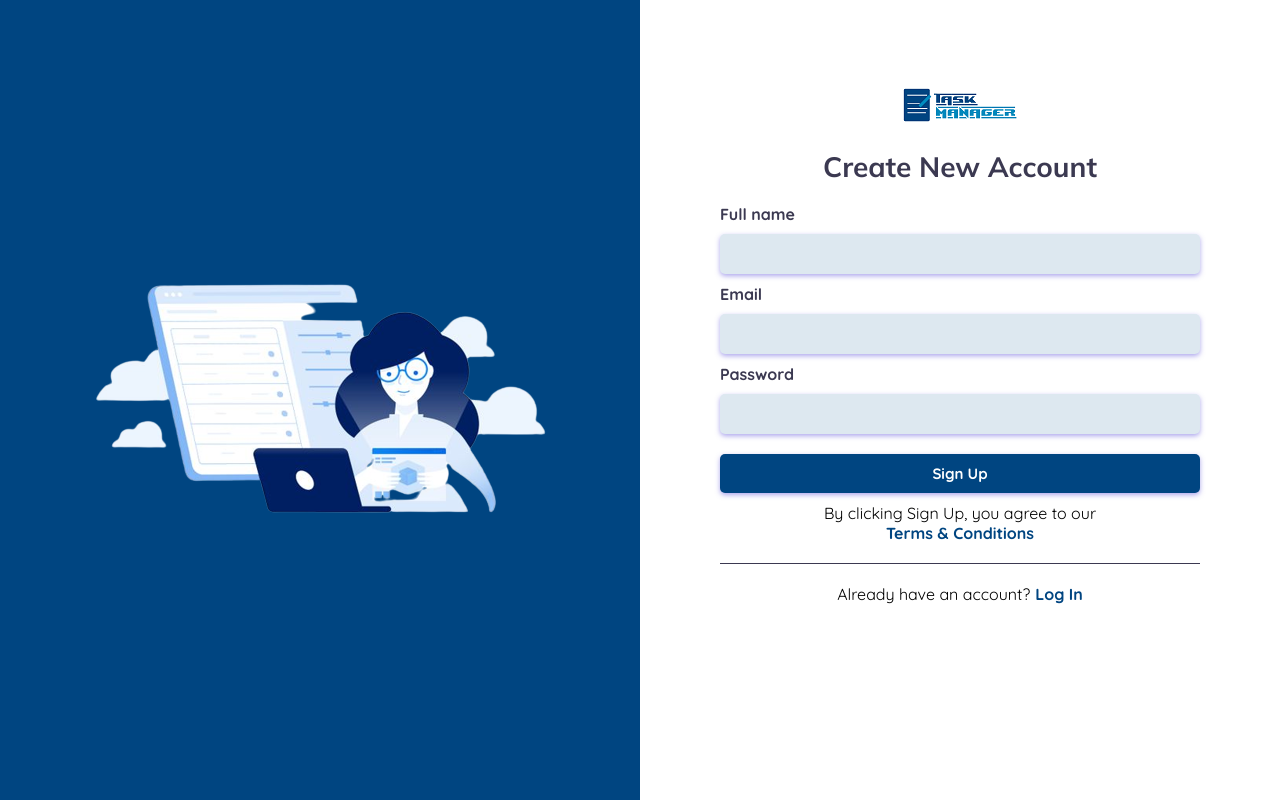
After one commit to Tochard/Task-Management-System, a PHP site: page /auth/register.html in a window 1280 px wide. The commit adds this page. Run offline with PHP 8.4, Linux system fonts and the light colour scheme.

Commit message:
modified

```diff
--- a/assets/css/style.css
+++ b/assets/css/style.css
@@ -17,7 +17,7 @@
   --raisin-black-1: #004581;
   --majorelle-blue: #004581;
   --ghost-white-1: #fafaff;
-  --ghost-white-2: #f0f2fa;
+  --ghost-white-2: #dde8f0;
   --white-opacity: #ffffff80;
   --independence: #3b3951;
   --lavender-web: #ece9fb;
@@ -552,6 +553,95 @@ footer .logo { margin-bottom: 25px; }
 
 
 
+/**LOGIN AND REGISTER**/
+.body-cont {
+  height: 100vh;
+  background-color: var(--majorelle-blue);
+  display: grid;
+  grid-template-columns: 1fr 1fr;
+}
+
+.form-logo {
+  display: flex;
+  justify-content: center;
+  align-items: center;
+  margin-bottom: 20px;
+}
+
+.form {
+  background-color: #fff;
+  height: 100vh;
+}
+
+.form-sect {
+  padding: var(--section-padding);
+}
+
+.form-sect h2 {
+  text-align: center;
+  margin-bottom: 20px;
+}
+
+.inp {
+  background-color: var(--ghost-white-2);
+  border-radius: 5px;
+  margin: 10px 0;
+  font-size: 16px;
+  padding: 10px 15px;
+  box-shadow: 0 2px 5px #5c50dc80;
+  outline: none;
+}
+
+label {
+  font-weight: bold;
+  color: var(--independence);
+}
+
+.btn-form {
+  display: inline-block;
+  width: 100%;
+  border-radius: 5px;
+  margin: 10px 0;
+  box-shadow: 0 2px 5px #5c50dc80;
+}
+.form-txt{
+  text-align: center;
+}
+.form-txt span a{
+  color: var(--majorelle-blue);
+  font-weight: 700;
+}
+.form-alt {
+  margin-top: 20px;
+  padding: 20px 0;
+  border-top: 1px solid var(--independence);
+}
+
+.form-alt p {
+  display: flex;
+  justify-content: center;
+}
+
+.form-alt p span a{
+  color: var(--majorelle-blue);
+  font-weight: 700;
+  padding-left: 5px;
+}
+
+
+.side-img {
+  margin: auto;
+}
+
+.side-img img {
+  width: 100%;
+}
+
+
+
+
+
+
 
 
 /*-----------------------------------*\
--- /dev/null
+++ b/auth/register.html
@@ -0,0 +1,57 @@
+<!DOCTYPE html>
+<html lang="en">
+
+<head>
+    <meta charset="UTF-8">
+    <meta http-equiv="X-UA-Compatible" content="IE=edge">
+    <meta name="viewport" content="width=device-width, initial-scale=1.0">
+    <title>Task Manager || Register</title>
+
+    <!-- - favicon-->
+    <link rel="shortcut icon" href="./favicon.svg" type="image/svg+xml">
+
+    <!-- - custom css link-->
+    <link rel="stylesheet" href="../assets/css/style.css">
+
+    <!-- - google font link-->
+    <link rel="preconnect" href="https://fonts.googleapis.com">
+    <link rel="preconnect" href="https://fonts.gstatic.com" crossorigin>
+    <link
+        href="https://fonts.googleapis.com/css2?family=Mulish:wght@600;700;900&family=Quicksand:wght@400;500;600;700&display=swap"
+        rel="stylesheet">
+</head>
+
+<body>
+    <div class="body-cont">
+        <div class="side-img">
+            <img src="../assets/images/reg1.png" alt="">
+        </div>
+        <div class="form">
+            <div class="form-sect">
+                <div class="form-logo">
+                    <a href="../index.html"><img src="../assets/images/logo.png" alt=""></a>
+                </div>
+
+                <h2 class="h2 about-title">Create New Account</h2>
+
+                <form action="#" method="POST">
+                    <label for="fname" class="label">Full name</label>
+                    <input type="text" name="fname" class="inp">
+                    <label for="email" class="label">Email</label>
+                    <input type="email" name="email" class="inp">
+                    <label for="password" class="label">Password</label>
+                    <input type="password" name="password" class="inp">
+                    <button type="submit" name="Signup" class="btn btn-primary btn-form">Sign Up</button>
+                    <p class="form-txt">By clicking Sign Up, you agree to our<span><a href="terms.html">Terms & Conditions</a> </span></p>
+                </form>
+
+                <div class="form-alt">
+                    <p>Already have an account? <span><a href="login.html">Log In</a> </span></p>
+                </div>
+            </div>
+
+        </div>
+    </div>
+</body>
+
+</html>
```
Also changed, not shown: other parts of assets/css/style.css (+43 -22 lines), auth/login.html (added, +55 -0 lines), index.html (+13 -16 lines), assets/images/login.png (added), assets/images/login1.png (added), assets/images/login2.png (added), assets/images/reg.png (added), assets/images/reg1.png (added).
